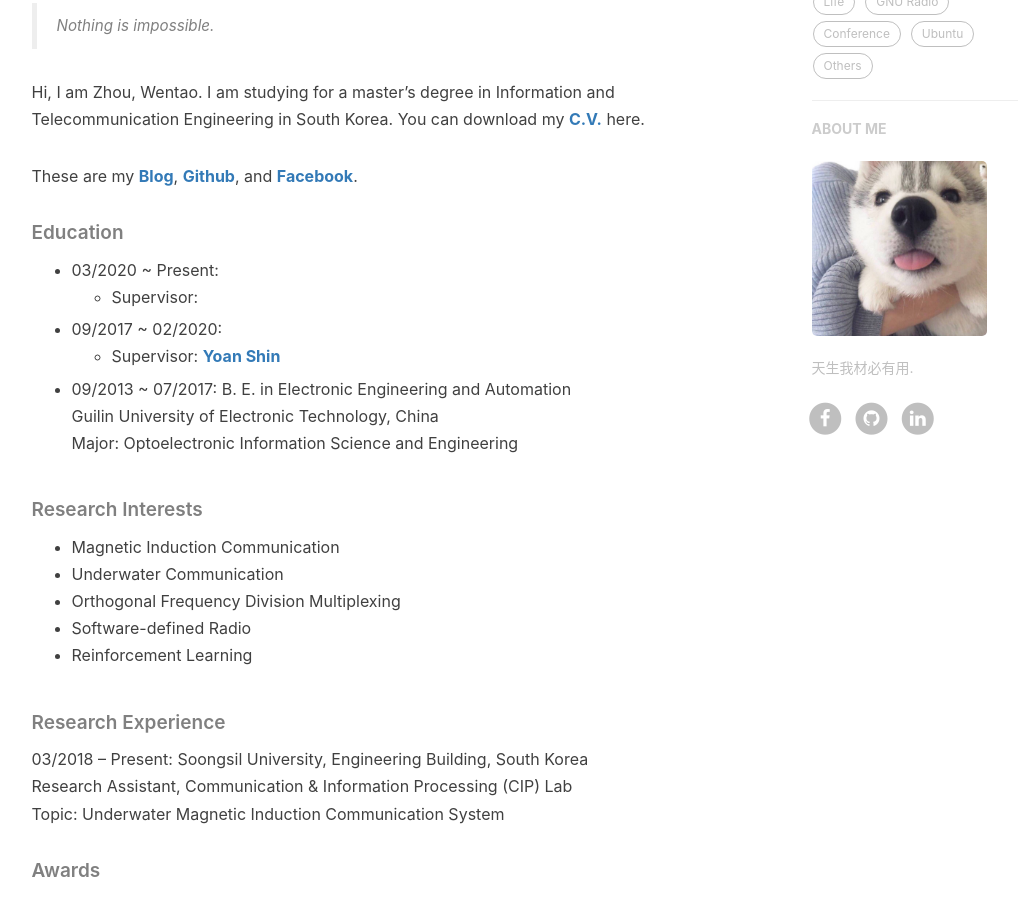
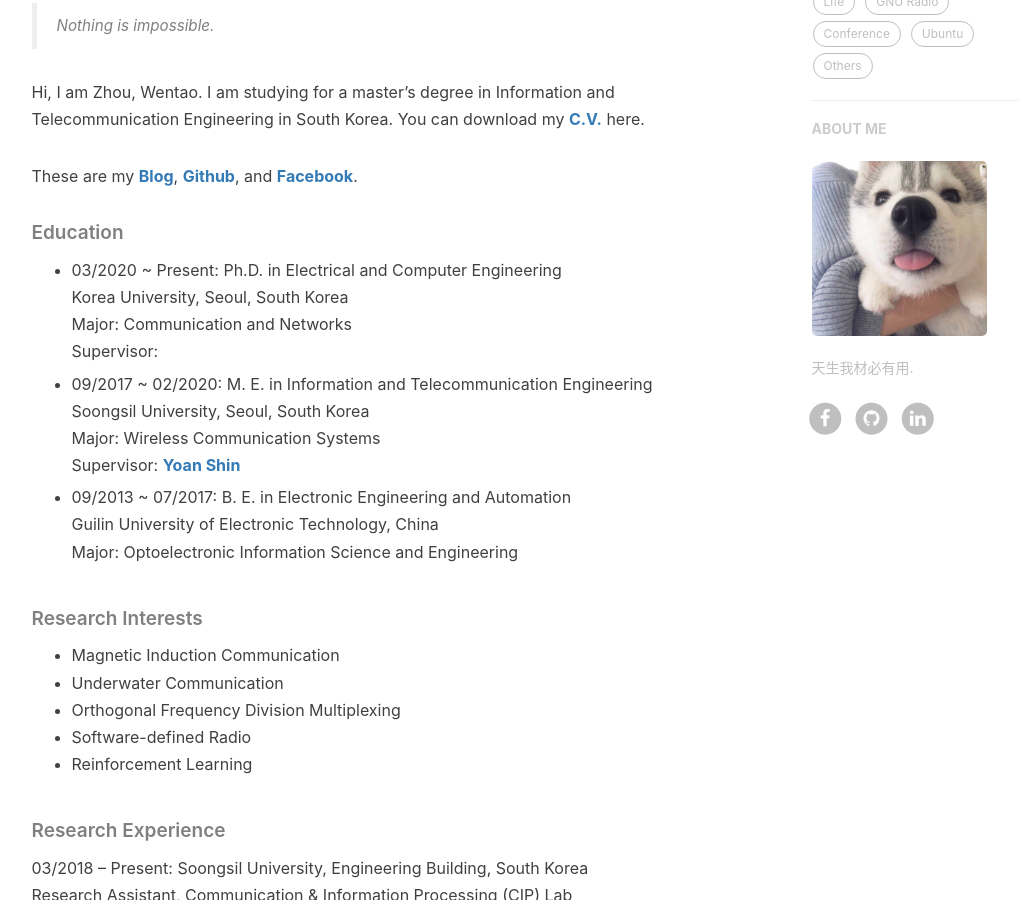
Before and after one commit to csxmt123/zhouwt612.github.io, a Jekyll site: the page built from z_about.html, in a window 1280 px wide and 900 px high, scrolled down 498 px. Shown: the whole window, without its empty margins (136-1154 px from the left). Built offline with Jekyll 4.4.1, drawn with Linux system fonts in a browser that asks for light colours; nearby versions of some CDN libraries; comment, search, counter and statistics services are not loaded.

Commit message:
Update en.md

```diff
--- a/_includes/about/en.md
+++ b/_includes/about/en.md
@@ -8,11 +8,15 @@ Hi, I am Zhou, Wentao. I am studying for a master's degree in Information and Te
 These are my [**Blog**](https://wentaozhou.cn), [**Github**](http://github.com/zhouwt612), and [**Facebook**](https://www.facebook.com/zhouwentao612).
 
 ##### Education
-- 03/2020 ~ Present:
-  - Supervisor:
+- 03/2020 ~ Present: Ph.D. in Electrical and Computer Engineering
+  Korea University, Seoul, South Korea
+  Major: Communication and Networks
+  Supervisor:
 
-- 09/2017 ~ 02/2020:
-  - Supervisor: [**Yoan Shin**](https://ieeexplore.ieee.org/author/37279496500)
+- 09/2017 ~ 02/2020: M. E. in Information and Telecommunication Engineering
+  Soongsil University, Seoul, South Korea
+  Major: Wireless Communication Systems
+  Supervisor: [**Yoan Shin**](https://ieeexplore.ieee.org/author/37279496500)
 
 - 09/2013 ~ 07/2017: B. E. in Electronic Engineering and Automation
   Guilin University of Electronic Technology, China
```
